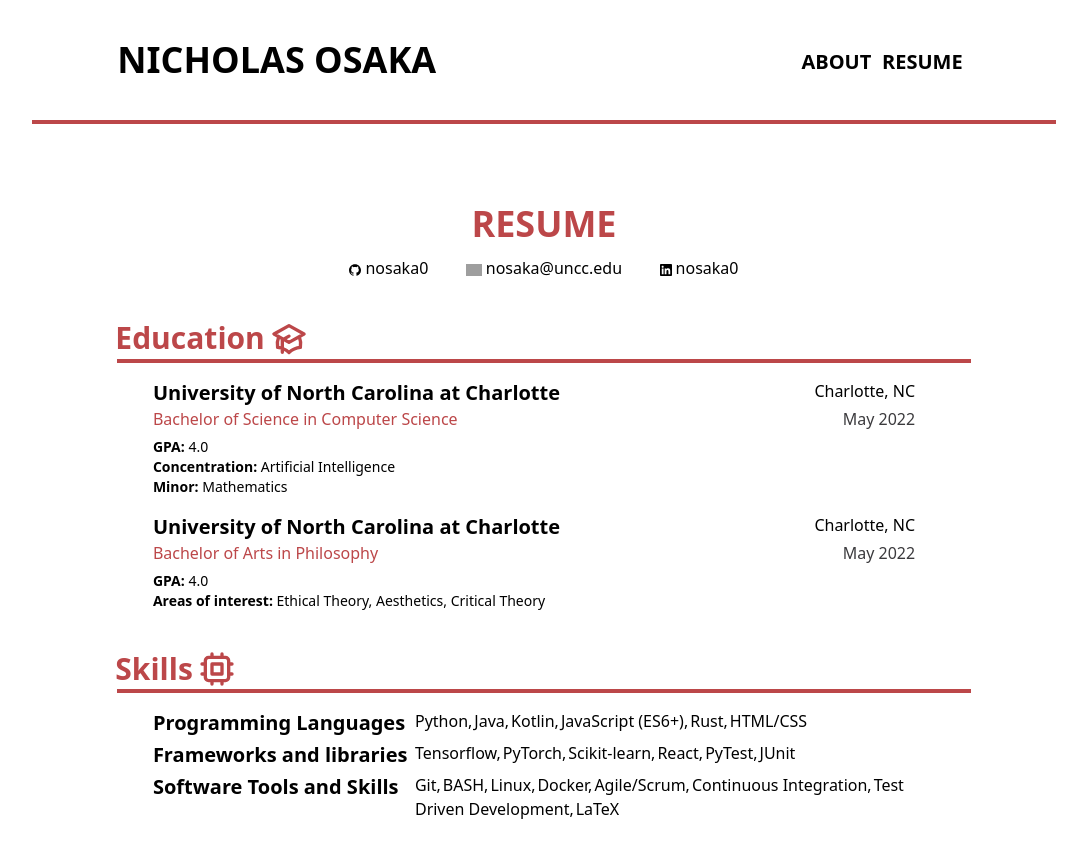
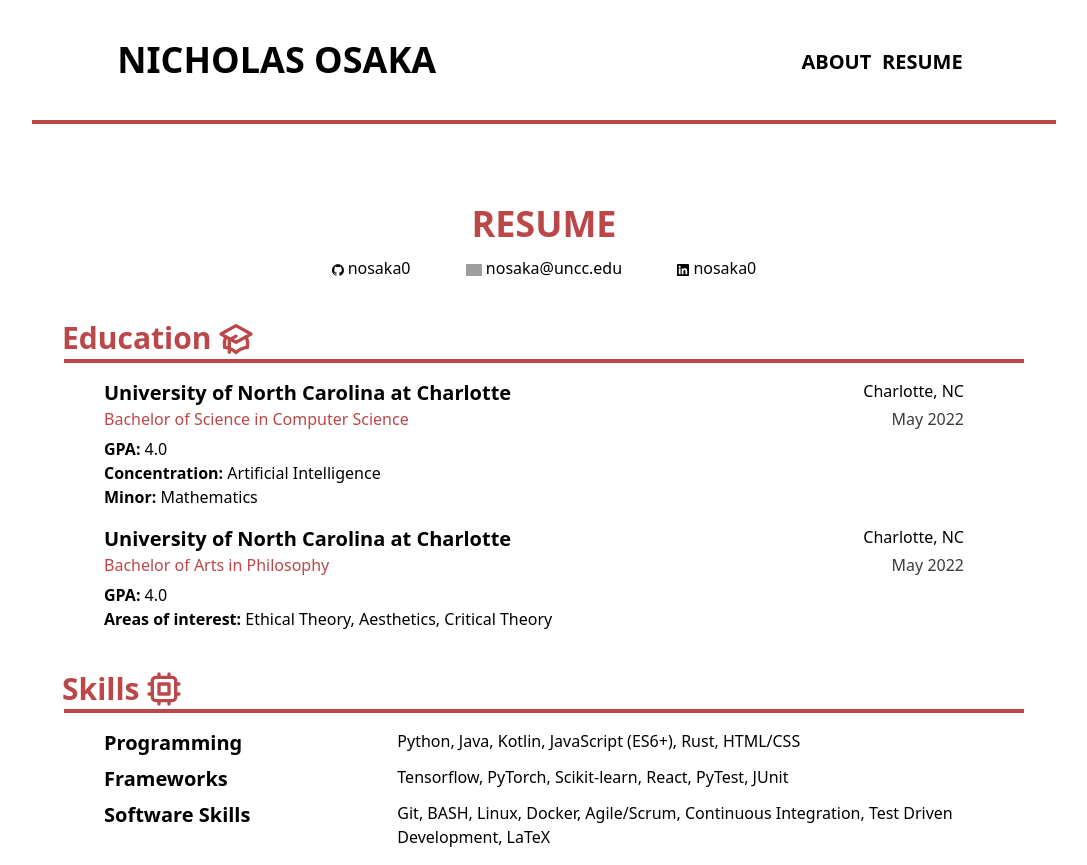
Before and after one commit to nicholasosaka/nosaka.xyz, a Next.js app: page /resume in a window 1280 px wide. Shown: the whole page, without its empty margins (96-1183 px from the left). Before the commit the page ends 837 px from the top, so only its background shows below. Built offline with nearby package versions, Linux system fonts and the light colour scheme; grey boxes are pictures that could not be loaded; what @tailwindcss/typography would draw is missing.

Commit message:
Complete Skills section

```diff
--- a/components/Resume.js
+++ b/components/Resume.js
@@ -10,16 +10,16 @@ const Education = (props) => {
 
     return (
         <div className="grid grid-cols-5 my-4">
-            <h1 className="order-1 col-span-5 text-base sm:col-span-4 sm:text-xl font-bold">{props.institution}</h1>
-            <p className="order-2 col-span-2 text-sm sm:text-base sm:col-span-1 sm:text-right sm:mx-5">{props.location}</p>
-            <p className="order-4 sm:order-3 col-span-4 text-chestnut">{props.degreeType} in {props.degreeField}</p>
-            <p className="order-3 sm:order-4 col-start-5 text-sm sm:text-base sm:text-right sm:mx-5 font-extralight text-jet">{props.graduation}</p>
+            <h1 className="order-1 col-span-5 text-base md:col-span-4 md:text-xl font-bold">{props.institution}</h1>
+            <p className="order-2 col-span-2 text-sm md:text-base lg:col-span-1 lg:text-right lg:mx-5">{props.location}</p>
+            <p className="order-4 lg:order-3 col-span-5 lg:col-span-4 text-chestnut">{props.degreeType} in {props.degreeField}</p>
+            <p className="order-3 lg:order-4 col-start-5 text-sm md:text-base md:text-right md:mx-5 font-extralight text-jet">{props.graduation}</p>
             <ul className="order-5 col-span-4 pt-1.5">
             {
                 props.info.map(
                     function(info, idx) {
                         return (
-                            <li key={idx} className="font-light text-sm">
+                            <li key={idx} className="font-light text-sm sm:text-base">
                                 <p className="inline font-semibold">{info.split(":")[0]}:</p>
                                 <p className="inline">{info.split(":")[1]}</p>
                             </li>
@@ -36,25 +36,16 @@ const Education = (props) => {
 const Skills = (props) => {
 
     return (
-        <div className="grid grid-cols-6 my-4 gap-1">
+        <div className="grid my-4 gap-2">
             {Object.entries(props.skills).map(
-                function(ditem, idx) {
+                function(ditem) {
                     return (
-                        <>
-                            <h2 className="text-xl font-bold col-span-6 sm:col-span-2">{ditem[0]}</h2>
-                            <ul className="col-span-6 sm:col-span-4 font-light">
-                                {ditem[1].map(
-                                    function(skill, idx) {
-                                        console.log(idx, ditem[1])
-                                        return idx == (ditem[1].length - 1) ? (
-                                            <li id={idx} className="inline mr-0.5">{skill}</li>
-                                        ) : (
-                                            <li id={idx} className="inline mr-0.5">{skill},</li>
-                                        )
-                                    }
-                                )}
-                            </ul>
-                        </>
+                        <div className="grid lg:grid-cols-12 gap-0">
+                            <h2 className="lg:col-span-3 text-base font-bold sm:text-xl">{ditem[0]}</h2>
+                            <p className="lg:col-start-5 lg:col-end-13 text-sm font-thin sm:text-base lg:font-light tracking-tight lg:tracking-normal break-words">
+                                {ditem[1]}
+                            </p>
+                        </div>
                     )
                 }
             )}
--- a/pages/resume.js
+++ b/pages/resume.js
@@ -14,7 +14,7 @@ export default function Resume() {
             </Head>
 
             <Header/>
-            <div className="mt-8 xl:mt-20 mx-auto w-11/12 md:w-9/12 lg:w-8/12">
+            <div className="mt-8 xl:mt-20 mx-auto w-11/12 md:w-9/12 lg:w-9/12">
                 <h1 className="text-4xl uppercase font-extrabold mx-auto w-1/2 text-center text-chestnut">Resume</h1>
                 <div className="flex flex-row mx-auto sm:w-8/12 lg:w-6/12 justify-between my-3">
                     <IconLink svg="/svgs/github.svg" text="nosaka0" link="https://github.com/nosaka0"/>
@@ -24,7 +24,7 @@ export default function Resume() {
 
                 {/* Education */}
                 <SectionDivider svg="/svgs/academic-cap.svg" title="Education"/>
-                <div className="md:w-11/12 md:mx-auto">
+                <div className="lg:w-11/12 md:mx-auto">
                     <Education
                         institution="University of North Carolina at Charlotte"
                         degreeField="Computer Science"
@@ -46,12 +46,12 @@ export default function Resume() {
 
                 {/* Skills */}
                 <SectionDivider svg="/svgs/chip.svg" title="Skills"/>
-                <div className="md:w-11/12 md:mx-auto">
+                <div className="lg:w-11/12 md:mx-auto">
                     <Skills skills={
                         {
-                            "Programming Languages": ["Python", "Java", "Kotlin", "JavaScript (ES6+)", "Rust", "HTML/CSS"],
-                            "Frameworks and libraries": ["Tensorflow", "PyTorch", "Scikit-learn","React","PyTest", "JUnit"],
-                            "Software Tools and Skills": ["Git", "BASH", "Linux", "Docker", "Agile/Scrum", "Continuous Integration", "Test Driven Development", "LaTeX"]
+                            "Programming": "Python, Java, Kotlin, JavaScript (ES6+), Rust, HTML/CSS",
+                            "Frameworks": "Tensorflow, PyTorch, Scikit-learn, React, PyTest, JUnit",
+                            "Software Skills": "Git, BASH, Linux, Docker, Agile/Scrum, Continuous Integration, Test Driven Development, LaTeX"
                         }
                     }/>
                 </div>
```
